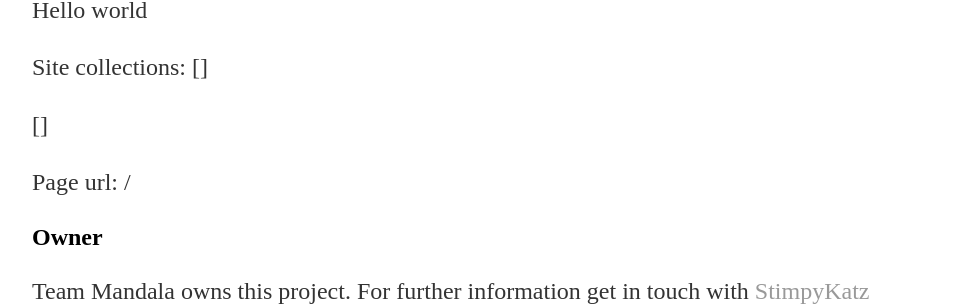
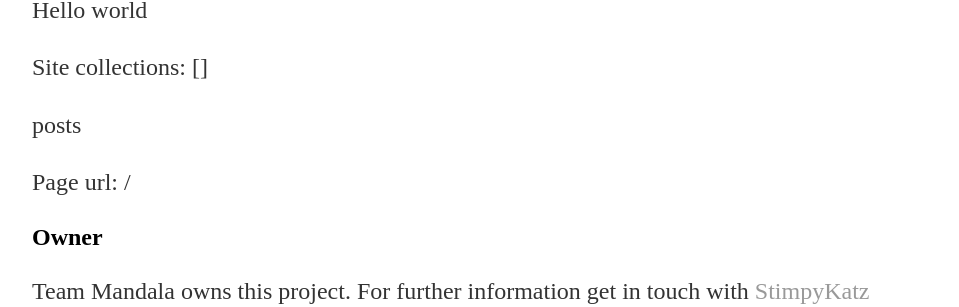
Before and after one commit to M3t4Mash/gfm-demo, a Jekyll site: the page built from index.md, in a window 1280 px wide. Shown: the part 489-796 px from the top of the page, without its empty margins (160-1119 px from the left). Built offline with Jekyll 4.4.1, drawn with Linux system fonts in a browser that asks for light colours.

Commit message:
foo Collections test

```diff
--- a/index.md
+++ b/index.md
@@ -24,8 +24,8 @@ This project provides a service that does something useful. It provides the foll
 {{ 'Hello world' }}
 
 Site collections: {{site.collections}}
-{% for collection in site.collections %}
-  {{ collection }}
+{% for i in site.collections %}
+  {{ i.label }}
 {% endfor %}
 
 Page url: {{page.url}}
```
